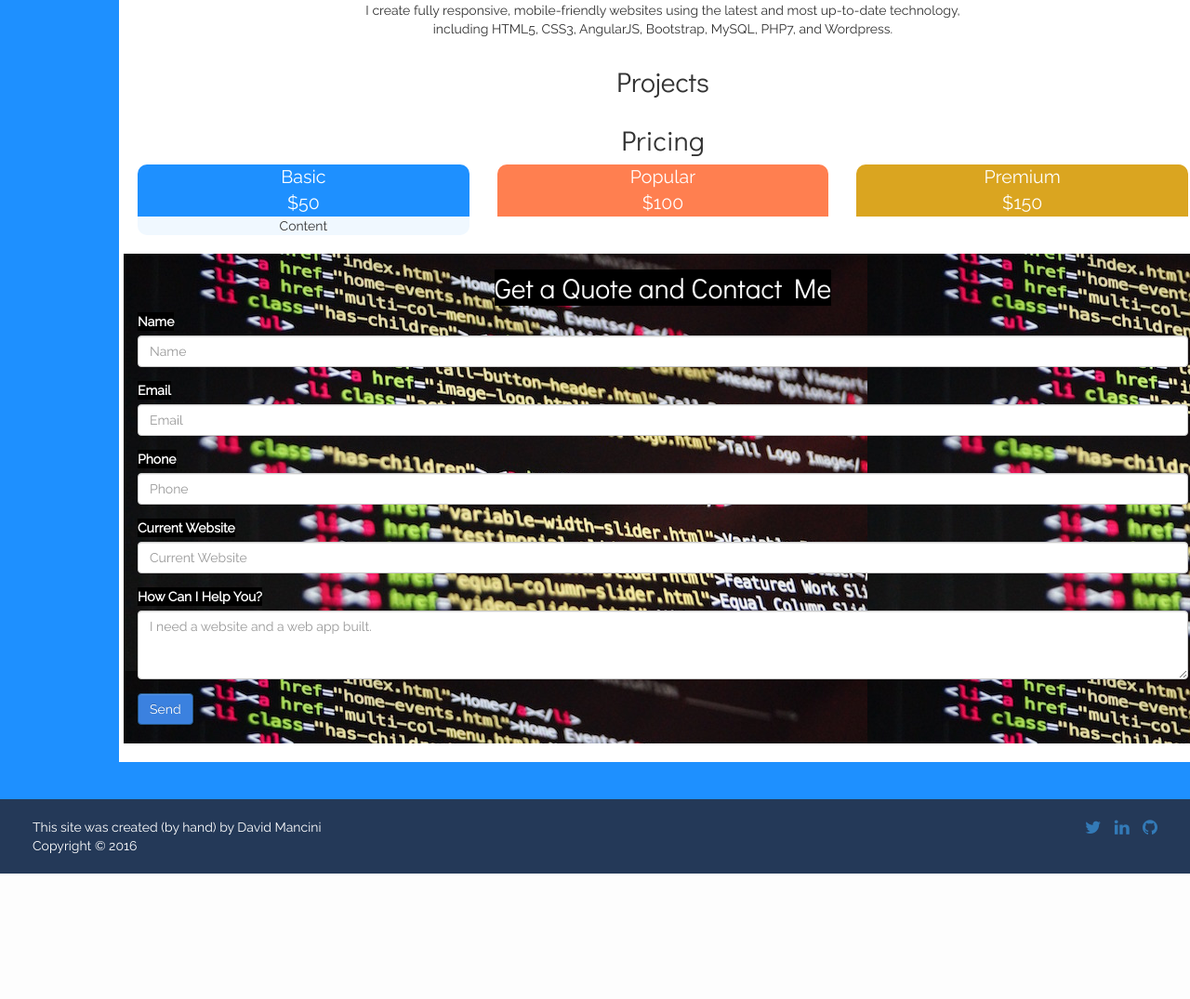
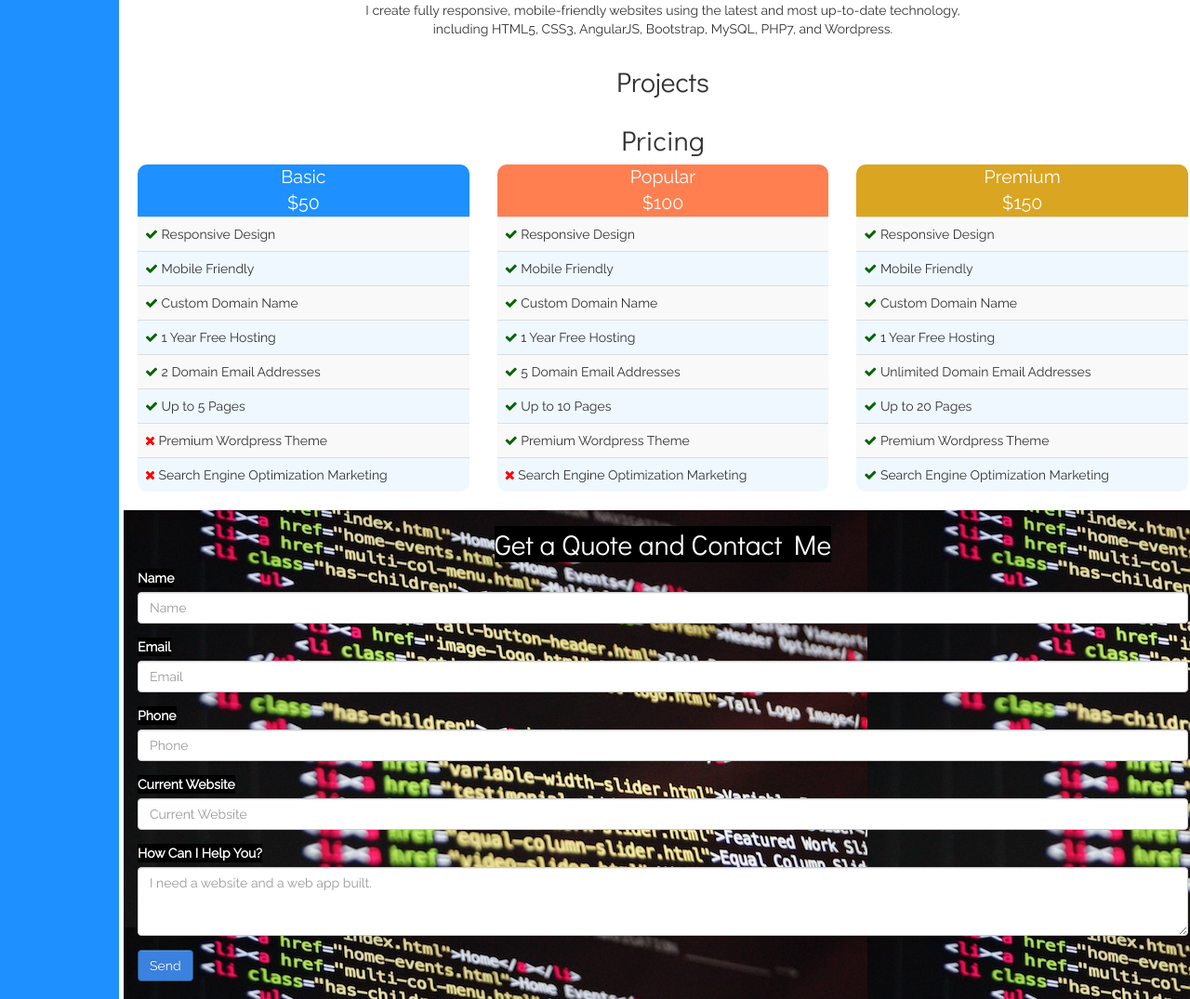
Before and after one commit to davidmancini/about-david, a PHP site: page / in a window 1280 px wide. Shown: the part 901-1976 px from the top of the page at 93% size. Before the commit the page ends 1841 px from the top, so only its background shows below. Run offline with PHP 8.4, Linux system fonts and the light colour scheme; some libraries are stand-ins or nearby versions.

Commit message:
Completed pricing row.

```diff
--- a/public_html/css/style.css
+++ b/public_html/css/style.css
@@ -84,6 +84,7 @@ h1, h2, h3, h4, h5, h6 {
 	border-bottom-right-radius: 10px;
 	background-color: aliceblue;
 	margin-bottom: 20px;
+	text-align: left;
 }
 
 #priceBoxBasic {
@@ -96,6 +97,14 @@ h1, h2, h3, h4, h5, h6 {
 
 #priceBoxPremium {
 	background-color: goldenrod;
+}
+
+.fa-check {
+	color: darkgreen;
+}
+
+.fa-times {
+	color: red;
 }
 
 /* QUOTE */
--- a/public_html/index.php
+++ b/public_html/index.php
@@ -35,6 +35,9 @@
 
 		<!--Google Fonts-->
 		<link href='https://fonts.googleapis.com/css?family=Rock+Salt|Didact+Gothic|Raleway' rel='stylesheet' type='text/css'>
+
+		<!--Font Awesome-->
+		<link rel="stylesheet" href="https://maxcdn.bootstrapcdn.com/font-awesome/4.5.0/css/font-awesome.min.css">
 
 		<!--Custom Stylesheet-->
 		<link rel="stylesheet" href="css/style.css">
@@ -94,17 +97,50 @@
 						<span class="priceHeading">Basic<br>$50</span>
 					</div>
 					<div class="priceBoxContent">
-						Content
+						<table class="table table-striped">
+							<tr><td><i class="fa fa-check"></i> Responsive Design</td></tr>
+							<tr><td><i class="fa fa-check"></i> Mobile Friendly</td></tr>
+							<tr><td><i class="fa fa-check"></i> Custom Domain Name</td></tr>
+							<tr><td><i class="fa fa-check"></i> 1 Year Free Hosting</td></tr>
+							<tr><td><i class="fa fa-check"></i> 2 Domain Email Addresses</td></tr>
+							<tr><td><i class="fa fa-check"></i> Up to 5 Pages</td></tr>
+							<tr><td><i class="fa fa-times"></i> Premium Wordpress Theme</td></tr>
+							<tr><td><i class="fa fa-times"></i> Search Engine Optimization Marketing</td></tr>
+						</table>
 					</div>
 				</div>
 				<div class="col-md-4">
 					<div class="priceBoxHeading" id="priceBoxPopular">
 						<span class="priceHeading">Popular<br>$100</span>
 					</div>
+					<div class="priceBoxContent">
+						<table class="table table-striped">
+							<tr><td><i class="fa fa-check"></i> Responsive Design</td></tr>
+							<tr><td><i class="fa fa-check"></i> Mobile Friendly</td></tr>
+							<tr><td><i class="fa fa-check"></i> Custom Domain Name</td></tr>
+							<tr><td><i class="fa fa-check"></i> 1 Year Free Hosting</td></tr>
+							<tr><td><i class="fa fa-check"></i> 5 Domain Email Addresses</td></tr>
+							<tr><td><i class="fa fa-check"></i> Up to 10 Pages</td></tr>
+							<tr><td><i class="fa fa-check"></i> Premium Wordpress Theme</td></tr>
+							<tr><td><i class="fa fa-times"></i> Search Engine Optimization Marketing</td></tr>
+						</table>
+					</div>
 				</div>
 				<div class="col-md-4">
 					<div class="priceBoxHeading" id="priceBoxPremium">
 						<span class="priceHeading">Premium<br>$150</span>
+					</div>
+					<div class="priceBoxContent">
+						<table class="table table-striped">
+							<tr><td><i class="fa fa-check"></i> Responsive Design</td></tr>
+							<tr><td><i class="fa fa-check"></i> Mobile Friendly</td></tr>
+							<tr><td><i class="fa fa-check"></i> Custom Domain Name</td></tr>
+							<tr><td><i class="fa fa-check"></i> 1 Year Free Hosting</td></tr>
+							<tr><td><i class="fa fa-check"></i> Unlimited Domain Email Addresses</td></tr>
+							<tr><td><i class="fa fa-check"></i> Up to 20 Pages</td></tr>
+							<tr><td><i class="fa fa-check"></i> Premium Wordpress Theme</td></tr>
+							<tr><td><i class="fa fa-check"></i> Search Engine Optimization Marketing</td></tr>
+						</table>
 					</div>
 				</div>
 			</div><!--Ends Pricing Row-->
```
